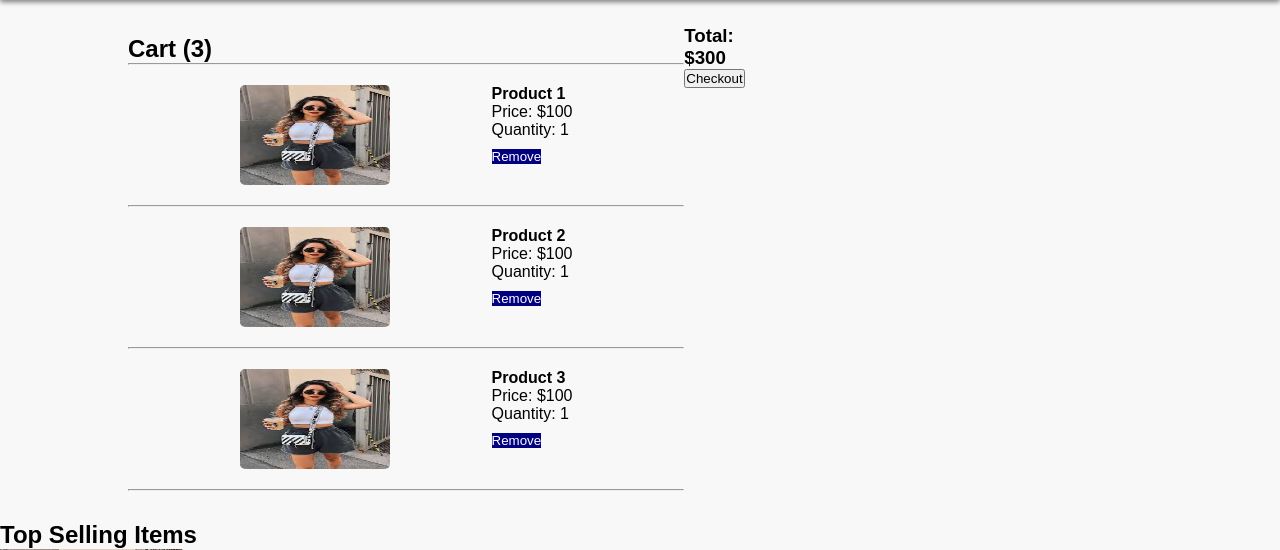
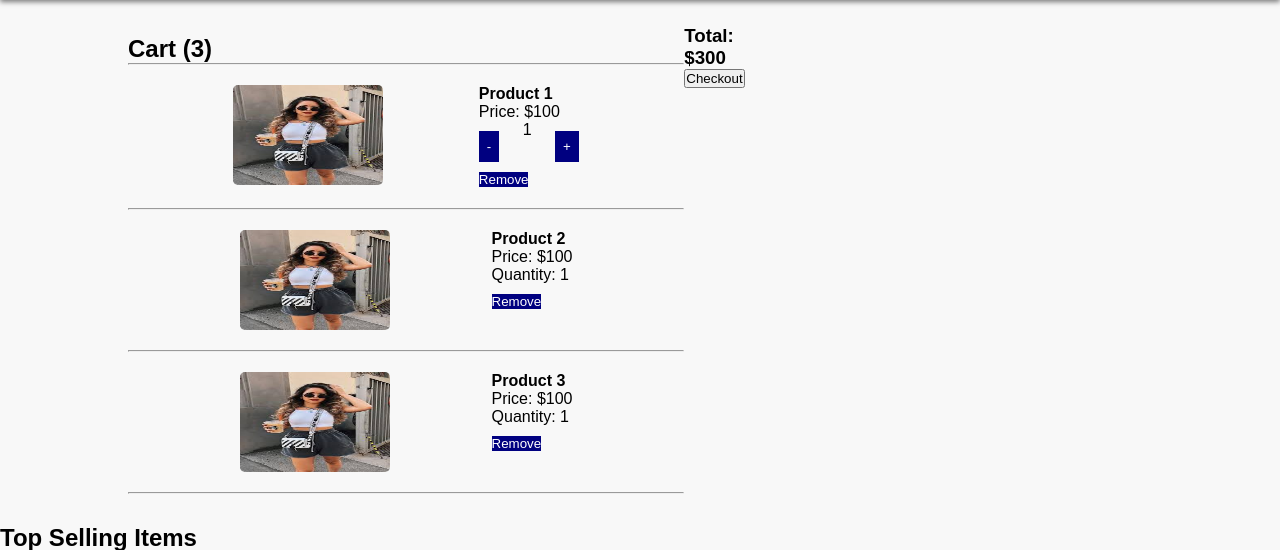
Before and after one commit to shanon082/E-commerce, a PHP site: page /cart.php in a window 1280 px wide. Shown: the part 70-620 px from the top of the page. Run offline with PHP 8.4, Linux system fonts and the light colour scheme.

Commit message:
E-commerce project php

```diff
--- a/cart.css
+++ b/cart.css
@@ -50,3 +50,22 @@
     margin-top: 10px;
     color: white;
 }
+
+.cart-item .cart-item-details button:hover{
+    background-color: white;
+    color: navy;
+    border: 1px solid navy;
+}
+
+.quantity{
+    display: flex;
+    justify-content: space-between;
+    width: 100px;
+}
+
+.quantity button{
+    background-color: navy;
+    color: white;
+    border: none;
+    padding: 8px;
+}
--- a/cart.php
+++ b/cart.php
@@ -25,7 +25,11 @@ session_start();
                         <div class="cart-item-details">
                             <h4>Product 1</h4>
                             <p>Price: $100</p>
-                            <p>Quantity: 1</p>
+                            <div class="quantity">
+                                <button>-</button>
+                                <span>1</span>
+                                <button>+</button>
+                            </div>
                             <button>Remove</button>
                         </div>
                     </div>
--- a/header.php
+++ b/header.php
@@ -3,6 +3,7 @@
 
 <head>
     <meta charset="UTF-8">
+    <link rel="shortcut icon" href="./images/logo.png" type="image/x-icon" />
     <meta name="viewport" content="width=device-width, initial-scale=1.0">
     <title>Document</title>
     <link rel="stylesheet" href="header.css">
--- a/index.php
+++ b/index.php
@@ -7,7 +7,6 @@ session_start();
 
 <head>
   <meta charset="UTF-8" />
-  <link rel="shortcut icon" href="./images/logo.png" type="image/x-icon" />
   <meta name="viewport" content="width=device-width, initial-scale=1.0" />
   <title>HomePage</title>
   <link rel="stylesheet" href="index.css" />
```
